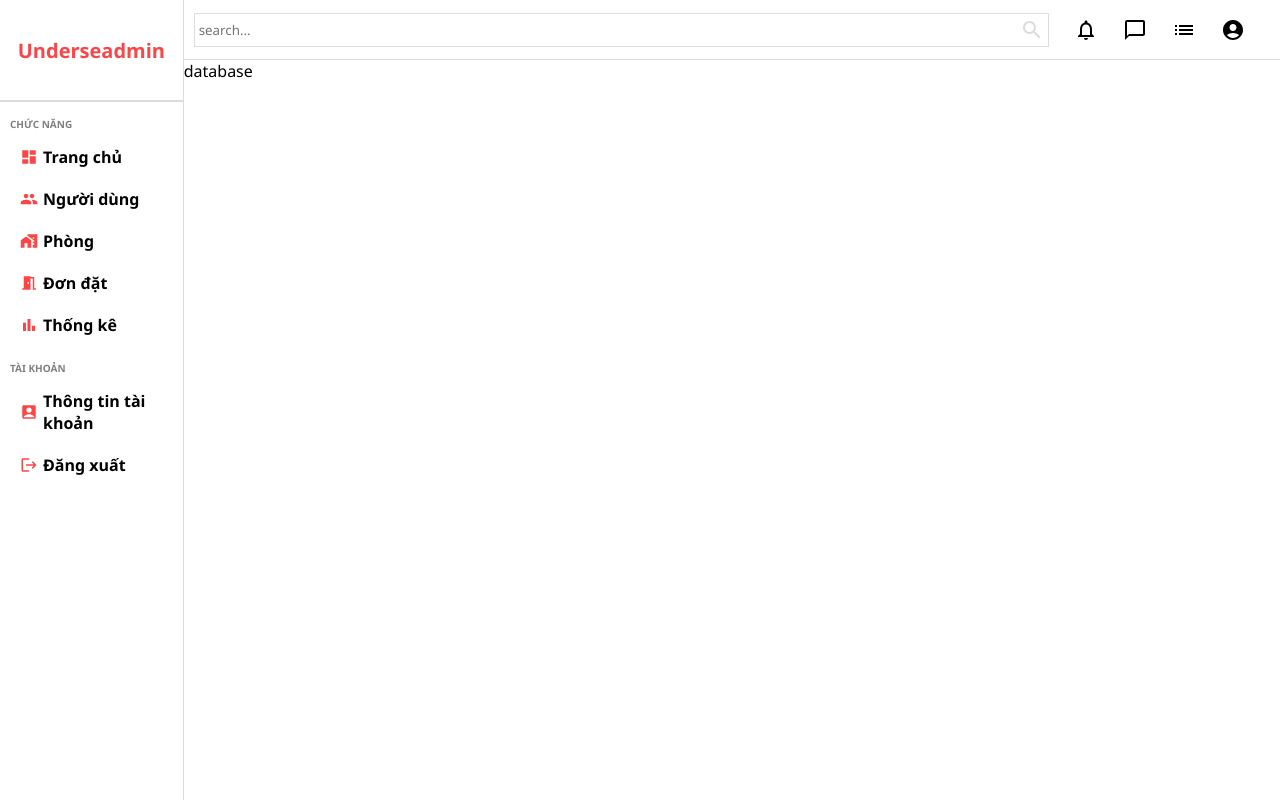
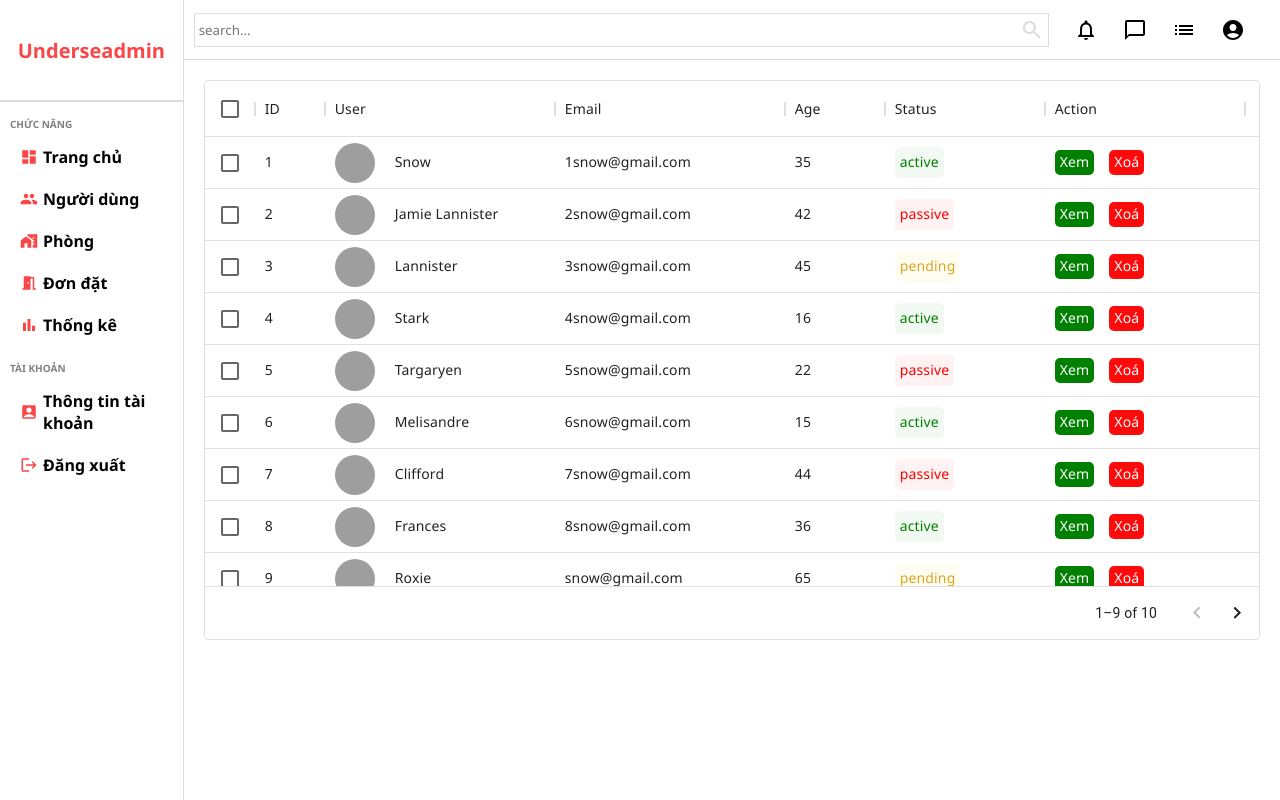
Before and after one commit to thanhtung4work/BookingReactApp, a React (Create React App) app in the folder booking-app/admin/: page /items in a window 1280 px wide. Built offline with nearby package versions, Linux system fonts and the light colour scheme; grey boxes are pictures that could not be loaded.

Commit message:
add Datatable

```diff
--- a/booking-app/admin/package.json
+++ b/booking-app/admin/package.json
@@ -7,6 +7,7 @@
     "@emotion/styled": "^11.10.4",
     "@mui/icons-material": "^5.10.6",
     "@mui/material": "^5.10.7",
+    "@mui/x-data-grid": "^5.17.6",
     "@testing-library/jest-dom": "^5.16.5",
     "@testing-library/react": "^13.4.0",
     "@testing-library/user-event": "^13.5.0",
--- a/booking-app/admin/src/components/datatable/Datatable.jsx
+++ b/booking-app/admin/src/components/datatable/Datatable.jsx
@@ -0,0 +1,35 @@
+import "./datatable.scss";
+import { DataGrid } from "@mui/x-data-grid";
+import * as React from 'react';
+import { userColumns, userRows } from "../../datatablesource";
+const Datatable = () => {
+  const actionColumn = [
+    {
+      field: "action",
+      headerName: "Action",
+      width: 200,
+      renderCell: () => {
+        return (
+          <div className="cellAction">
+            <div className="viewButton">Xem</div>
+            <div className="deleteButton">Xoá</div>
+          </div>
+        );
+      },
+    },
+  ];
+
+  return (
+    <div className="datatable">
+   <DataGrid
+    rows={userRows}
+    columns={userColumns.concat(actionColumn)}
+    pageSize={9}
+    rowsPerPageOptions={[9]}
+    checkboxSelection
+    />
+    </div>
+  )
+}
+
+export default Datatable
--- a/booking-app/admin/src/components/datatable/datatable.scss
+++ b/booking-app/admin/src/components/datatable/datatable.scss
@@ -0,0 +1,57 @@
+.datatable{
+    height: 600px;
+    padding: 20px;
+
+    .cellWithImg {
+        display: flex;
+        align-items: center;
+
+        .cellImg{
+            width: 40px;
+            height: 40px;
+            border-radius: 50%;
+            object-fit: cover;
+            margin-right: 20px;
+        }
+    }
+        .cellWithStatus {
+            padding: 5px;
+            border-radius: 5px;
+
+            &.active{
+                background-color: rgba(0, 128, 0, 0.05);
+                color: green;
+            }
+
+            &.pending{
+                background-color: rgba(255, 217, 0, 0.05);
+                color: goldenrod;
+            }
+
+            &.passive{
+                background-color: rgba(255, 0, 0, 0.05);
+                color: red;
+            }
+        }
+.cellAction{
+    display: flex;
+    align-items: center;
+    gap: 15px;
+
+    .viewButton{
+        background-color: green;
+        padding: 2px 5px;
+        border-radius: 5px;
+        color: white;
+        border: 1px  black;
+    }
+
+    .deleteButton{
+        background-color: #ff0a0a;
+        padding: 2px 5px;
+        border-radius: 5px;
+        color: white;
+        border: 1px  black;
+    }
+}
+}
--- /dev/null
+++ b/booking-app/admin/src/datatablesource.js
@@ -0,0 +1,124 @@
+export const userColumns = [
+    { field: "id", headerName: "ID", width: 70 },
+    {
+      field: "user",
+      headerName: "User",
+      width: 230,
+      renderCell: (params) => {
+        return (
+          <div className="cellWithImg">
+            <img className="cellImg" src={params.row.img} alt="avatar" />
+            {params.row.username}
+          </div>
+        );
+      },
+    },
+    {
+      field: "email",
+      headerName: "Email",
+      width: 230,
+    },
+
+    {
+      field: "age",
+      headerName: "Age",
+      width: 100,
+    },
+    {
+      field: "status",
+      headerName: "Status",
+      width: 160,
+      renderCell: (params) => {
+        return (
+          <div className={`cellWithStatus ${params.row.status}`}>
+            {params.row.status}
+          </div>
+        );
+      },
+    },
+  ];
+
+
+
+export const userRows = [
+    {
+      id: 1,
+      username: "Snow",
+      img: "https://images.pexels.com/photos/1820770/pexels-photo-1820770.jpeg?auto=compress&cs=tinysrgb&dpr=2&w=500",
+      status: "active",
+      email: "1snow@gmail.com",
+      age: 35,
+    },
+    {
+      id: 2,
+      username: "Jamie Lannister",
+      img: "https://images.pexels.com/photos/1820770/pexels-photo-1820770.jpeg?auto=compress&cs=tinysrgb&dpr=2&w=500",
+      email: "2snow@gmail.com",
+      status: "passive",
+      age: 42,
+    },
+    {
+      id: 3,
+      username: "Lannister",
+      img: "https://images.pexels.com/photos/1820770/pexels-photo-1820770.jpeg?auto=compress&cs=tinysrgb&dpr=2&w=500",
+      email: "3snow@gmail.com",
+      status: "pending",
+      age: 45,
+    },
+    {
+      id: 4,
+      username: "Stark",
+      img: "https://images.pexels.com/photos/1820770/pexels-photo-1820770.jpeg?auto=compress&cs=tinysrgb&dpr=2&w=500",
+      email: "4snow@gmail.com",
+      status: "active",
+      age: 16,
+    },
+    {
+      id: 5,
+      username: "Targaryen",
+      img: "https://images.pexels.com/photos/1820770/pexels-photo-1820770.jpeg?auto=compress&cs=tinysrgb&dpr=2&w=500",
+      email: "5snow@gmail.com",
+      status: "passive",
+      age: 22,
+    },
+    {
+      id: 6,
+      username: "Melisandre",
+      img: "https://images.pexels.com/photos/1820770/pexels-photo-1820770.jpeg?auto=compress&cs=tinysrgb&dpr=2&w=500",
+      email: "6snow@gmail.com",
+      status: "active",
+      age: 15,
+    },
+    {
+      id: 7,
+      username: "Clifford",
+      img: "https://images.pexels.com/photos/1820770/pexels-photo-1820770.jpeg?auto=compress&cs=tinysrgb&dpr=2&w=500",
+      email: "7snow@gmail.com",
+      status: "passive",
+      age: 44,
+    },
+    {
+      id: 8,
+      username: "Frances",
+      img: "https://images.pexels.com/photos/1820770/pexels-photo-1820770.jpeg?auto=compress&cs=tinysrgb&dpr=2&w=500",
+      email: "8snow@gmail.com",
+      status: "active",
+      age: 36,
+    },
+    {
+      id: 9,
+      username: "Roxie",
+      img: "https://images.pexels.com/photos/1820770/pexels-photo-1820770.jpeg?auto=compress&cs=tinysrgb&dpr=2&w=500",
+      email: "snow@gmail.com",
+      status: "pending",
+      age: 65,
+    },
+    {
+      id: 10,
+      username: "Roxie",
+      img: "https://images.pexels.com/photos/1820770/pexels-photo-1820770.jpeg?auto=compress&cs=tinysrgb&dpr=2&w=500",
+      email: "snow@gmail.com",
+      status: "active",
+      age: 65,
+    },
+  ];
--- a/booking-app/admin/src/pages/list/List.jsx
+++ b/booking-app/admin/src/pages/list/List.jsx
@@ -1,15 +1,16 @@
 import Navbar from "../../components/navbar/Navbar";
 import Sidebar from "../../components/sidebar/Sidebar";
 import "./list.scss";
-
+import Datatable from "../../components/datatable/Datatable";
 const List = () => {
   return (
     <div className="list">
       <Sidebar/>
       <div className="listContainer">
         <Navbar/>
-        database
+        <Datatable/>
       </div>
+
     </div>
   );
 };
--- a/booking-app/admin/src/pages/single/Single.jsx
+++ b/booking-app/admin/src/pages/single/Single.jsx
@@ -3,7 +3,7 @@
 
 const Single = () => {
   return (
-    <div></div>
+    <div>Single</div>
   );
 };
 
--- /dev/null
+++ b/booking-app/package.json
@@ -0,0 +1,5 @@
+{
+  "dependencies": {
+    "@mui/x-data-grid": "^5.17.6"
+  }
+}
```
Also changed, not shown: 2 other files (tests, documents, lock files or other folders).
